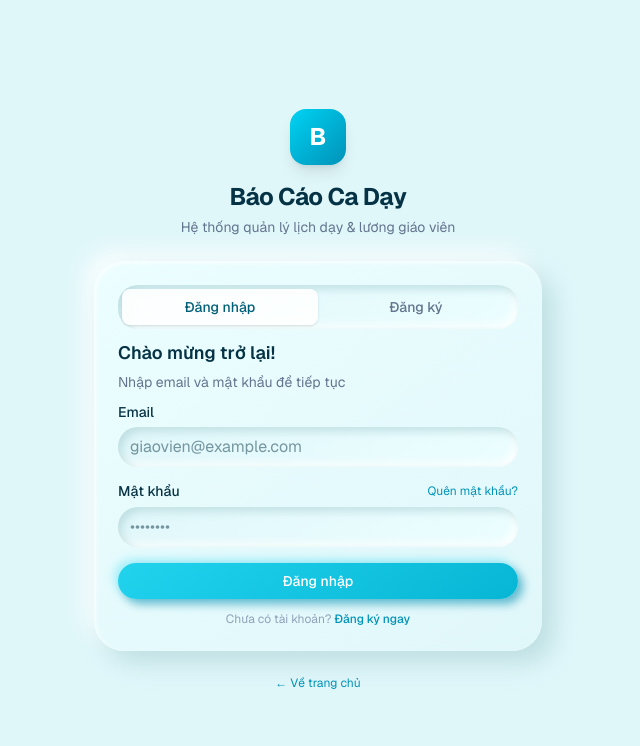
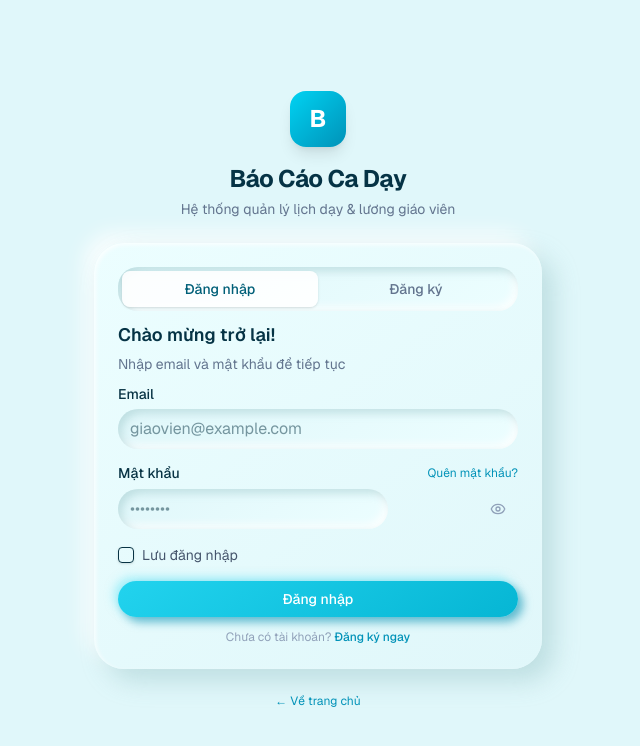
Before and after one commit to nughnguyen/BaoCaoLuongGiaoVien, a Next.js app: page /login in a window 1280 px wide. Shown: the top 746 px of the page, without its empty margins (322-962 px from the left). Built offline with nearby package versions, Linux system fonts and the light colour scheme.

Commit message:
feat: implement authentication page with login and registration modes

```diff
--- a/app/login/page.tsx
+++ b/app/login/page.tsx
@@ -6,7 +6,9 @@ import { Card, CardContent, CardDescription, CardFooter, CardHeader, CardTitle }
 import { Input } from "@/components/ui/input";
 import { Label } from "@/components/ui/label";
 import Link from "next/link";
-import { useState } from "react";
+import { useState, useEffect } from "react";
+import { Eye, EyeOff } from "lucide-react";
+import { Checkbox } from "@/components/ui/checkbox";
 
 export default function LoginPage() {
   const [email, setEmail] = useState("");
@@ -15,11 +17,29 @@ export default function LoginPage() {
   const [mode, setMode] = useState<"login" | "register">("login");
   const [error, setError] = useState<string | null>(null);
   const [loading, setLoading] = useState(false);
+  const [showPassword, setShowPassword] = useState(false);
+  const [rememberMe, setRememberMe] = useState(false);
+
+  useEffect(() => {
+    const savedEmail = localStorage.getItem("savedLoginEmail");
+    if (savedEmail) {
+      setEmail(savedEmail);
+      setRememberMe(true);
+    }
+  }, []);
 
   async function handleSubmit(e: React.FormEvent) {
     e.preventDefault();
     setError(null);
     setLoading(true);
+
+    if (mode === "login") {
+      if (rememberMe) {
+        localStorage.setItem("savedLoginEmail", email);
+      } else {
+        localStorage.removeItem("savedLoginEmail");
+      }
+    }
 
     const payload = new FormData();
     payload.set("email", email);
@@ -128,17 +148,41 @@ export default function LoginPage() {
                     </a>
                   )}
                 </div>
+                <div className="relative">
                   <Input
                     id="password"
-                  type="password"
+                    type={showPassword ? "text" : "password"}
                     required
                     minLength={6}
                     placeholder={mode === "register" ? "Tối thiểu 6 ký tự" : "••••••••"}
                     value={password}
                     onChange={(e) => setPassword(e.target.value)}
                     autoComplete={mode === "register" ? "new-password" : "current-password"}
+                    className="pr-10"
                   />
+                  <button
+                    type="button"
+                    onClick={() => setShowPassword(!showPassword)}
+                    className="absolute right-3 top-1/2 -translate-y-1/2 text-slate-400 hover:text-slate-600 focus:outline-none"
+                    aria-label={showPassword ? "Ẩn mật khẩu" : "Hiện mật khẩu"}
+                  >
+                    {showPassword ? <EyeOff className="h-4 w-4" /> : <Eye className="h-4 w-4" />}
+                  </button>
                 </div>
+              </div>
+
+              {mode === "login" && (
+                <div className="flex items-center space-x-2">
+                  <Checkbox
+                    id="remember"
+                    checked={rememberMe}
+                    onCheckedChange={(checked) => setRememberMe(checked as boolean)}
+                  />
+                  <Label htmlFor="remember" className="text-sm font-normal cursor-pointer text-slate-600">
+                    Lưu đăng nhập
+                  </Label>
+                </div>
+              )}
 
               {error && (
                 <p className="text-sm text-red-600 bg-red-50 border border-red-100 rounded-lg px-3 py-2" role="alert">
```
Lines whose indentation alone changed are shown as unchanged.
